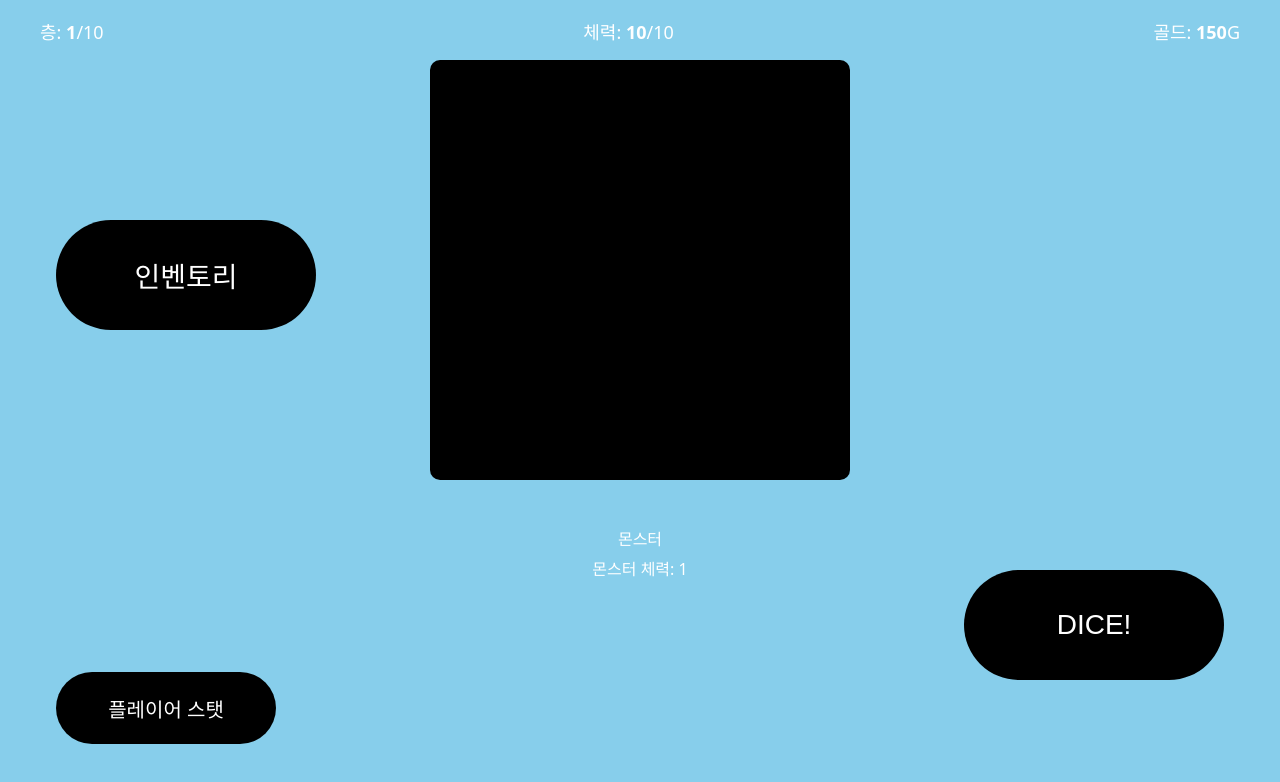
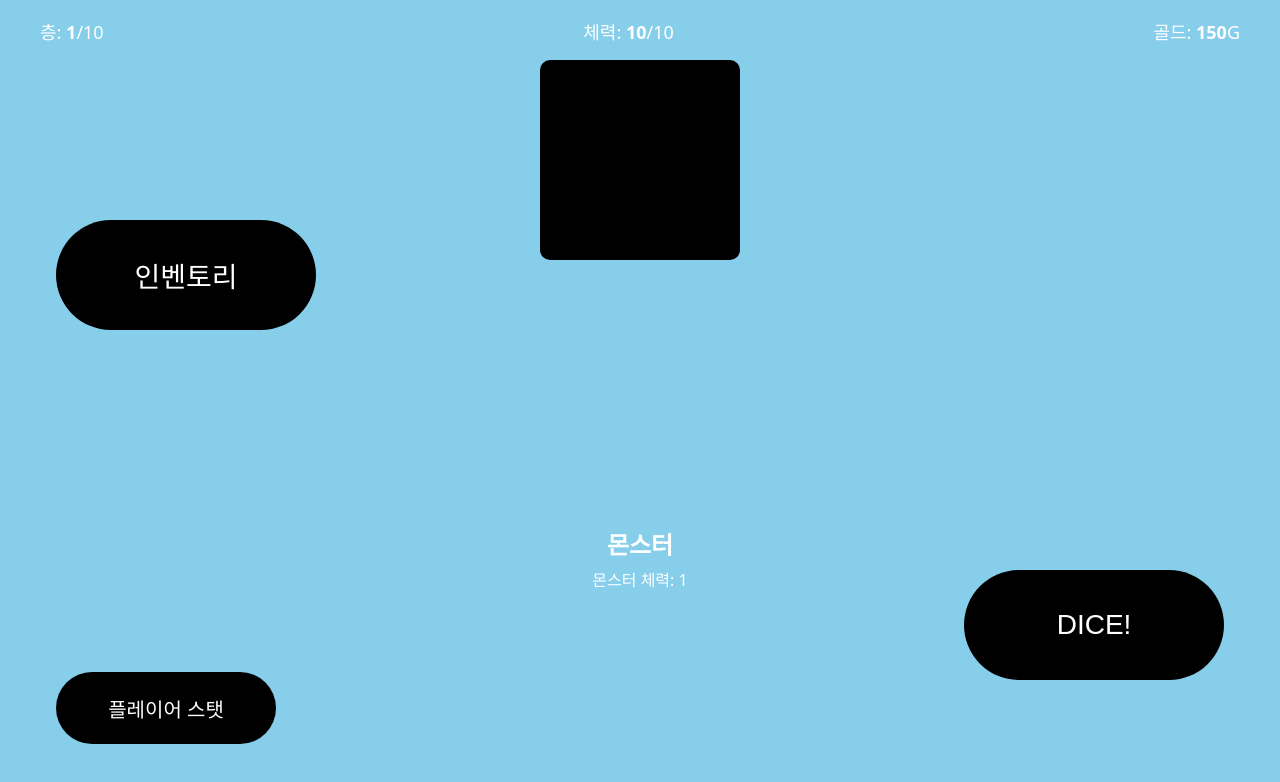
Before and after one commit to Song0308-code/CRASH_THE_RNG, a plain HTML site: page index.html in a window 1280 px wide. Both pictures are taken after a click on the button "게임 시작". Drawn offline with Linux system fonts and the light colour scheme.

Commit message:
commit
commit

```diff
--- a/index.html
+++ b/index.html
@@ -94,6 +94,15 @@
                 color:var(--fg);
                 min-height:48px;
             }
+            #enemy-name{   /* 나중에 적 여러개 만들때 편하게 바꿀라고 만들어둠*/
+                font-size:24px;
+                font-weight:bold;
+            }
+            #enemy-image { /* 나중에 적 사진 바꾸기 편하게 넣어둠 */
+                width: 200px;
+                height: 200px;
+                object-fit: contain;
+            }
 
         </style>
     </head>
@@ -115,8 +124,8 @@
                 <div>골드: <strong id="player-gold">15</strong>G</div>
             </div>
 
-            <!-- 적 일러스트 -->
-            <div class="enemy-img">적 일러스트</div>
+            <!-- 적 일러스트 -> 다른 스타일 시트에서 img만 넣으면 됨-->
+            <div class="enemy-img" id="enemy-image"></div>
 
             <!-- DICE 버튼 -->
             <div class="right-pos">
--- a/js/shop.js
+++ b/js/shop.js
@@ -1,6 +1,6 @@
 const shopSystem = {
     init() {
-        // 테스트 버튼 이벤트 등록
+        // 테스트 버튼
         const testButton = document.getElementById('test-shop-button');
         if (testButton) {
             testButton.addEventListener('click', () => this.showShop());
```
Also changed, not shown: css/style.css (+0 -9 lines).
